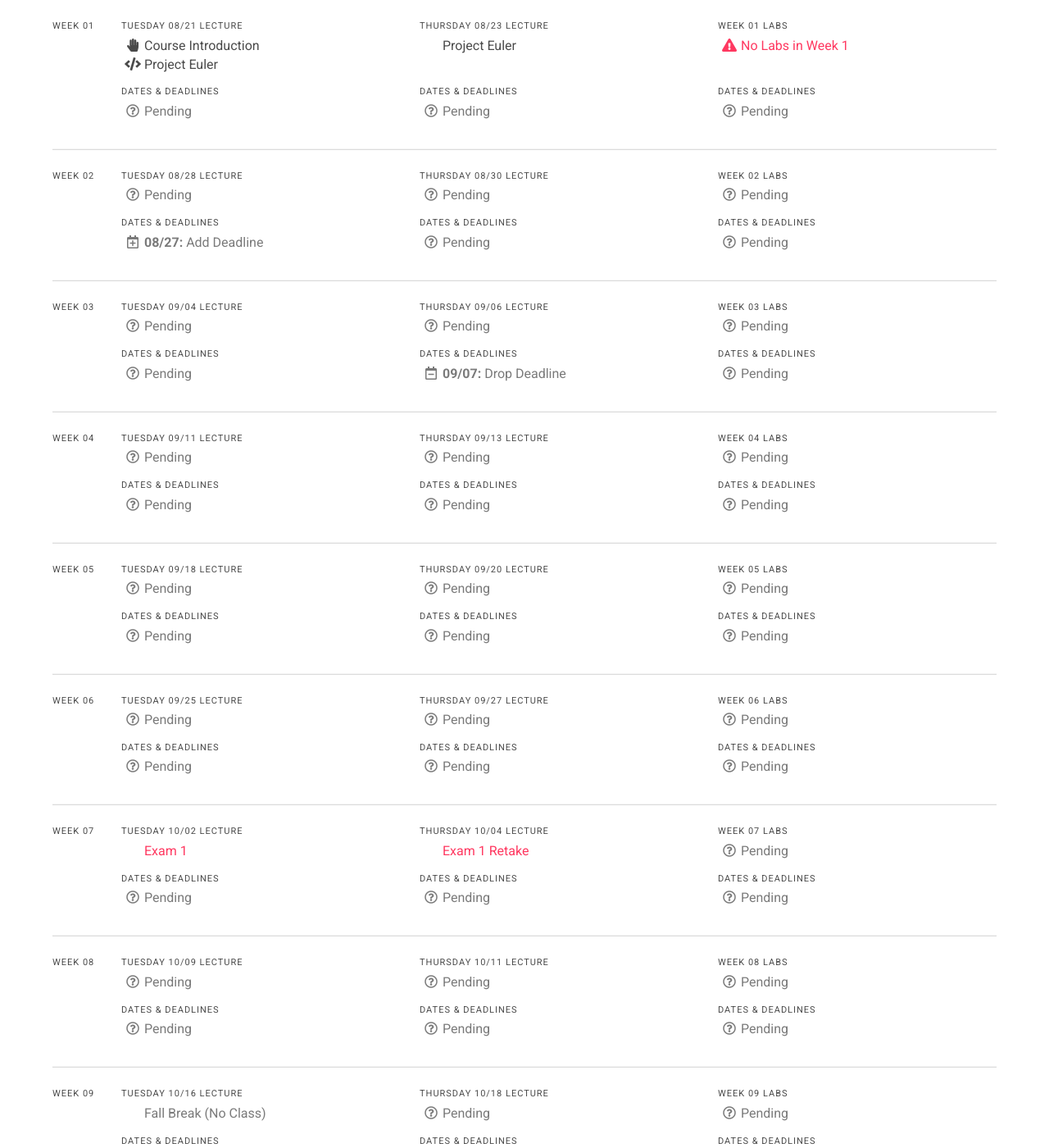
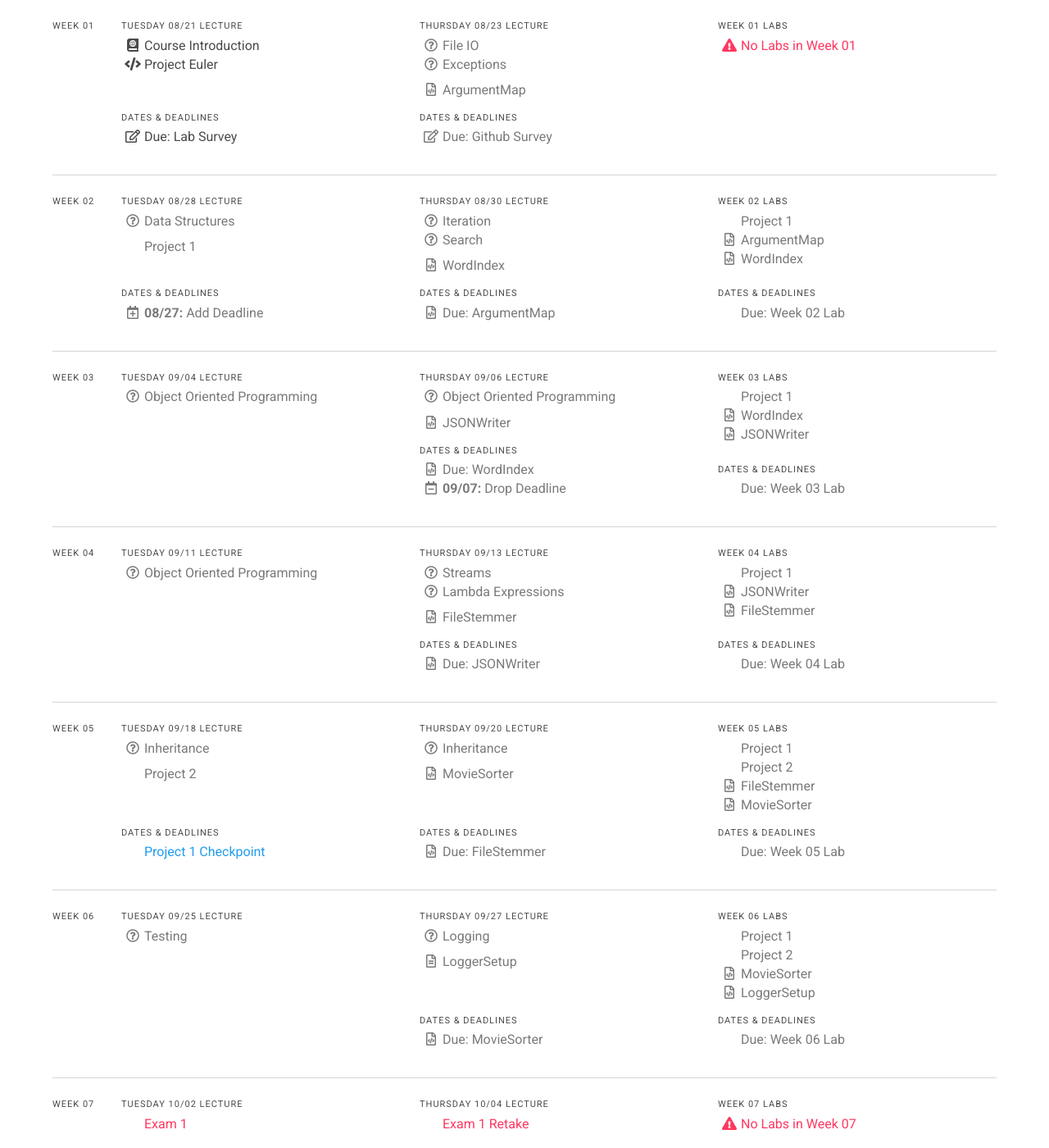
Before and after one commit to usf-cs212-fall2018/usf-cs212-fall2018.github.io, a Jekyll site: the page built from schedule.html, in a window 1280 px wide and 1400 px high, scrolled down 412 px. Shown: the whole window at 82% size. Built offline with Jekyll 4.4.1, drawn with Linux system fonts in a browser that asks for light colours; nearby versions of some CDN libraries; some of the changed text lies outside the part shown.

Commit message:
Tenative initial schedule.

```diff
--- a/_data/schedule.yml
+++ b/_data/schedule.yml
@@ -4,50 +4,54 @@
       resources:
       - text: 'Course Introduction'
         link: '/syllabus.html'
-        icon: 'fas fa-hand-paper'
-        type: false
+        icon: 'fas fa-atlas'
       - text: 'Project Euler'
-        link: false
+        link: 'https://github.com/usf-cs212-fall2018/lectures/tree/master/ProjectEuler'
         icon: 'fas fa-code'
-        type: false
       deadlines:
-      - date: false
-        text: 'Pending'
+      - text: 'Due: Lab Survey'
+        link: 'https://usfca.instructure.com/courses/1579367/quizzes/2329036'
+        icon: 'far fa-edit'
+    - date: 2018-08-23
+      resources:
+      - text: 'File IO'
         link: false
         icon: 'far fa-question-circle'
         type: 'grey'
-    - date: 2018-08-23
-      resources:
-      - text: 'Project Euler'
-        link: '#'
-        icon: false
-        type: false
-      deadlines:
-      - date: false
-        text: 'Pending'
+      - text: 'Exceptions'
         link: false
         icon: 'far fa-question-circle'
         type: 'grey'
+      - text: 'ArgumentMap'
+        link: false
+        icon: 'far fa-file-code'
+        type: 'grey'
+        bump: true
+      deadlines:
+      - date: false
+        text: 'Due: Github Survey'
+        link: false
+        icon: 'far fa-edit'
+        type: 'grey'
   labs:
     resources:
-      - text: 'No Labs in Week 1'
+      - text: 'No Labs in Week 01'
         link: false
         icon: 'fas fa-exclamation-triangle'
         type: 'danger'
-    deadlines:
-      - date: false
-        text: 'Pending'
-        link: false
-        icon: 'far fa-question-circle'
-        type: 'grey'
 - week: 2
   lectures:
     - date: 2018-08-28
       resources:
-      - text: 'Pending'
+      - text: 'Data Structures'
         link: false
         icon: 'far fa-question-circle'
         type: 'grey'
+      - text: 'Project 1'
+        link: false
+        icon: 'far fa-project-diagram'
+        type: 'grey'
+        bump: true
       deadlines:
       - date: 2018-08-27
         text: 'Add Deadline'
@@ -56,49 +60,70 @@
         type: 'grey'
     - date: 2018-08-30
       resources:
-      - text: 'Pending'
+      - text: 'Iteration'
         link: false
         icon: 'far fa-question-circle'
         type: 'grey'
-      deadlines:
-      - date: false
-        text: 'Pending'
+      - text: 'Search'
         link: false
         icon: 'far fa-question-circle'
         type: 'grey'
+      - text: 'WordIndex'
+        link: false
+        icon: 'far fa-file-code'
+        type: 'grey'
+        bump: true
+      deadlines:
+      - date: false
+        text: 'Due: ArgumentMap'
+        link: false
+        icon: 'far fa-file-code'
+        type: 'grey'
   labs:
     resources:
-      - text: 'Pending'
+      - text: 'Project 1'
         link: false
-        icon: 'far fa-question-circle'
+        icon: 'far fa-project-diagram'
+        type: 'grey'
+      - text: 'ArgumentMap'
+        link: false
+        icon: 'far fa-file-code'
+        type: 'grey'
+      - text: 'WordIndex'
+        link: false
+        icon: 'far fa-file-code'
         type: 'grey'
     deadlines:
       - date: false
-        text: 'Pending'
+        text: 'Due: Week 02 Lab'
         link: false
-        icon: 'far fa-question-circle'
+        icon: 'far fa-laptop-code'
         type: 'grey'
 - week: 3
   lectures:
     - date: 2018-09-04
       resources:
-      - text: 'Pending'
-        link: false
-        icon: 'far fa-question-circle'
-        type: 'grey'
-      deadlines:
-      - date: false
-        text: 'Pending'
+      - text: 'Object Oriented Programming'
         link: false
         icon: 'far fa-question-circle'
         type: 'grey'
     - date: 2018-09-06
       resources:
-      - text: 'Pending'
+      - text: 'Object Oriented Programming'
         link: false
         icon: 'far fa-question-circle'
         type: 'grey'
+      - text: 'JSONWriter'
+        link: false
+        icon: 'far fa-file-code'
+        type: 'grey'
+        bump: true
       deadlines:
+      - date: false
+        text: 'Due: WordIndex'
+        link: false
+        icon: 'far fa-file-code'
+        type: 'grey'
       - date: 2018-09-07
         text: 'Drop Deadline'
         link: 'https://myusf.usfca.edu/registration/fall-registration-calendar'
@@ -106,129 +131,180 @@
         type: 'grey'
   labs:
     resources:
-      - text: 'Pending'
+      - text: 'Project 1'
         link: false
-        icon: 'far fa-question-circle'
+        icon: 'far fa-project-diagram'
+        type: 'grey'
+      - text: 'WordIndex'
+        link: false
+        icon: 'far fa-file-code'
+        type: 'grey'
+      - text: 'JSONWriter'
+        link: false
+        icon: 'far fa-file-code'
         type: 'grey'
     deadlines:
       - date: false
-        text: 'Pending'
+        text: 'Due: Week 03 Lab'
         link: false
-        icon: 'far fa-question-circle'
+        icon: 'far fa-laptop-code'
         type: 'grey'
 - week: 4
   lectures:
     - date: 2018-09-11
       resources:
-      - text: 'Pending'
-        link: false
-        icon: 'far fa-question-circle'
-        type: 'grey'
-      deadlines:
-      - date: false
-        text: 'Pending'
+      - text: 'Object Oriented Programming'
         link: false
         icon: 'far fa-question-circle'
         type: 'grey'
     - date: 2018-09-13
       resources:
-      - text: 'Pending'
+      - text: 'Streams'
         link: false
         icon: 'far fa-question-circle'
         type: 'grey'
-      deadlines:
-      - date: false
-        text: 'Pending'
+      - text: 'Lambda Expressions'
         link: false
         icon: 'far fa-question-circle'
         type: 'grey'
+      - text: 'FileStemmer'
+        link: false
+        icon: 'far fa-file-code'
+        type: 'grey'
+        bump: true
+      deadlines:
+      - date: false
+        text: 'Due: JSONWriter'
+        link: false
+        icon: 'far fa-file-code'
+        type: 'grey'
   labs:
     resources:
-      - text: 'Pending'
+      - text: 'Project 1'
         link: false
-        icon: 'far fa-question-circle'
+        icon: 'far fa-project-diagram'
+        type: 'grey'
+      - text: 'JSONWriter'
+        link: false
+        icon: 'far fa-file-code'
+        type: 'grey'
+      - text: 'FileStemmer'
+        link: false
+        icon: 'far fa-file-code'
         type: 'grey'
     deadlines:
       - date: false
-        text: 'Pending'
+        text: 'Due: Week 04 Lab'
         link: false
-        icon: 'far fa-question-circle'
+        icon: 'far fa-laptop-code'
         type: 'grey'
 - week: 5
   lectures:
     - date: 2018-09-18
       resources:
-      - text: 'Pending'
+      - text: 'Inheritance'
         link: false
         icon: 'far fa-question-circle'
         type: 'grey'
+      - text: 'Project 2'
+        link: false
+        icon: 'far fa-project-diagram'
+        type: 'grey'
+        bump: true
       deadlines:
       - date: false
-        text: 'Pending'
+        text: 'Project 1 Checkpoint'
+        link: false
+        icon: 'far fa-project-diagram'
+        type: 'info'
+    - date: 2018-09-20
+      resources:
+      - text: 'Inheritance'
         link: false
         icon: 'far fa-question-circle'
         type: 'grey'
-    - date: 2018-09-20
-      resources:
-      - text: 'Pending'
+      - text: 'MovieSorter'
         link: false
-        icon: 'far fa-question-circle'
+        icon: 'far fa-file-code'
         type: 'grey'
+        bump: true
       deadlines:
-      - date: false
-        text: 'Pending'
+      - text: 'Due: FileStemmer'
         link: false
-        icon: 'far fa-question-circle'
+        icon: 'far fa-file-code'
         type: 'grey'
   labs:
     resources:
-      - text: 'Pending'
+      - text: 'Project 1'
         link: false
-        icon: 'far fa-question-circle'
+        icon: 'far fa-project-diagram'
+        type: 'grey'
+      - text: 'Project 2'
+        link: false
+        icon: 'far fa-project-diagram'
+        type: 'grey'
+      - text: 'FileStemmer'
+        link: false
+        icon: 'far fa-file-code'
+        type: 'grey'
+      - text: 'MovieSorter'
+        link: false
+        icon: 'far fa-file-code'
         type: 'grey'
     deadlines:
       - date: false
-        text: 'Pending'
+        text: 'Due: Week 05 Lab'
         link: false
-        icon: 'far fa-question-circle'
+        icon: 'far fa-laptop-code'
         type: 'grey'
 - week: 6
   lectures:
     - date: 2018-09-25
       resources:
-      - text: 'Pending'
-        link: false
-        icon: 'far fa-question-circle'
-        type: 'grey'
-      deadlines:
-      - date: false
-        text: 'Pending'
+      - text: 'Testing'
         link: false
         icon: 'far fa-question-circle'
         type: 'grey'
     - date: 2018-09-27
       resources:
-      - text: 'Pending'
+      - text: 'Logging'
         link: false
         icon: 'far fa-question-circle'
         type: 'grey'
+      - text: 'LoggerSetup'
+        link: false
+        icon: 'far fa-file-alt'
+        type: 'grey'
+        bump: true
       deadlines:
       - date: false
-        text: 'Pending'
+        text: 'Due: MovieSorter'
         link: false
-        icon: 'far fa-question-circle'
+        icon: 'far fa-file-code'
         type: 'grey'
   labs:
     resources:
-      - text: 'Pending'
+      - text: 'Project 1'
         link: false
-        icon: 'far fa-question-circle'
+        icon: 'far fa-project-diagram'
+        type: 'grey'
+      - text: 'Project 2'
+        link: false
+        icon: 'far fa-project-diagram'
+        type: 'grey'
+      - text: 'MovieSorter'
+        link: false
+        icon: 'far fa-file-code'
+        type: 'grey'
+      - text: 'LoggerSetup'
+        link: false
+        icon: 'far fa-file-code'
         type: 'grey'
     deadlines:
       - date: false
-        text: 'Pending'
+        text: 'Due: Week 06 Lab'
         link: false
-        icon: 'far fa-question-circle'
+        icon: 'far fa-laptop-code'
         type: 'grey'
 - week: 7
   lectures:
@@ -238,12 +314,6 @@
         link: false
         icon: 'far fa-tasks'
         type: 'danger'
-      deadlines:
-      - date: false
-        text: 'Pending'
-        link: false
-        icon: 'far fa-question-circle'
-        type: 'grey'
     - date: 2018-10-04
       resources:
       - text: 'Exam 1 Retake'
@@ -252,59 +322,65 @@
         type: 'danger'
       deadlines:
       - date: false
-        text: 'Pending'
+        text: 'Due: LoggerSetup'
         link: false
-        icon: 'far fa-question-circle'
+        icon: 'far fa-file-code'
         type: 'grey'
   labs:
     resources:
-      - text: 'Pending'
+      - text: 'No Labs in Week 07'
         link: false
-        icon: 'far fa-question-circle'
-        type: 'grey'
-    deadlines:
-      - date: false
-        text: 'Pending'
-        link: false
-        icon: 'far fa-question-circle'
-        type: 'grey'
+        icon: 'fas fa-exclamation-triangle'
+        type: 'danger'
 - week: 8
   lectures:
     - date: 2018-10-09
       resources:
-      - text: 'Pending'
+      - text: 'Multithreading'
         link: false
         icon: 'far fa-question-circle'
         type: 'grey'
+      - text: 'Project 3'
+        link: false
+        icon: 'far fa-project-diagram'
+        type: 'grey'
+        bump: true
       deadlines:
       - date: false
-        text: 'Pending'
+        text: 'Project 2 Checkpoint'
+        link: false
+        icon: 'far fa-project-diagram'
+        type: 'info'
+    - date: 2018-10-11
+      resources:
+      - text: 'Multithreading'
         link: false
         icon: 'far fa-question-circle'
         type: 'grey'
-    - date: 2018-10-11
-      resources:
-      - text: 'Pending'
+      - text: 'ReadWriteLock'
         link: false
-        icon: 'far fa-question-circle'
+        icon: 'far fa-file-alt'
         type: 'grey'
-      deadlines:
-      - date: false
-        text: 'Pending'
-        link: false
-        icon: 'far fa-question-circle'
-        type: 'grey'
+        bump: true
   labs:
     resources:
-      - text: 'Pending'
+      - text: 'Project 2'
         link: false
-        icon: 'far fa-question-circle'
+        icon: 'far fa-project-diagram'
+        type: 'grey'
+      - text: 'Project 3'
+        link: false
+        icon: 'far fa-project-diagram'
+        type: 'grey'
+      - text: 'ReadWriteLock'
+        link: false
+        icon: 'far fa-file-code'
         type: 'grey'
     deadlines:
       - date: false
-        text: 'Pending'
+        text: 'Due: Week 08 Lab'
         link: false
-        icon: 'far fa-question-circle'
+        icon: 'far fa-laptop-code'
         type: 'grey'
 - week: 9
   lectures:
@@ -314,36 +390,29 @@
         link: false
         icon: 'far fa-umbrella-beach'
         type: 'grey'
-      deadlines:
-      - date: false
-        text: 'Pending'
+    - date: 2018-10-18
+      resources:
+      - text: 'Multithreading'
         link: false
         icon: 'far fa-question-circle'
         type: 'grey'
-    - date: 2018-10-18
-      resources:
-      - text: 'Pending'
+      - text: 'PrimeFinder'
         link: false
-        icon: 'far fa-question-circle'
+        icon: 'far fa-file-code'
         type: 'grey'
+        bump: true
       deadlines:
       - date: false
-        text: 'Pending'
+        text: 'Due: ReadWriteLock'
         link: false
-        icon: 'far fa-question-circle'
+        icon: 'far fa-file-code'
         type: 'grey'
   labs:
     resources:
-      - text: 'Pending'
+      - text: 'No Labs in Week 09'
         link: false
-        icon: 'far fa-question-circle'
-        type: 'grey'
-    deadlines:
-      - date: false
-        text: 'Pending'
-        link: false
-        icon: 'far fa-question-circle'
-        type: 'grey'
+        icon: 'fas fa-exclamation-triangle'
+        type: 'danger'
 - week: 10
   lectures:
     - date: 2018-10-23
@@ -351,7 +420,7 @@
       - text: 'Guest Speaker(s)'
         link: false
         icon: 'far fa-user-astronaut'
-        type: 'success'
+        type: 'primary'
       deadlines:
       - date: false
         text: 'Sophie @ IEEE VIS'
@@ -360,53 +429,87 @@
         type: 'grey'
     - date: 2018-10-25
       resources:
-      - text: 'Guest Speaker(s)'
+      - text: 'Regular Expressions'
         link: false
         icon: 'far fa-user-astronaut'
-        type: 'success'
+        type: 'grey'
+      - text: 'HTMLCleaner'
+        link: false
+        icon: 'far fa-file-code'
+        type: 'grey'
+        bump: true
       deadlines:
-      - date: false
-        text: 'Sophie @ IEEE VIS'
+      - text: 'Due: PrimeFinder'
+        link: false
+        icon: 'far fa-file-code'
+        type: 'grey'
+      - text: 'Sophie @ IEEE VIS'
         link: false
         icon: 'far fa-plane-departure'
         type: 'grey'
   labs:
     resources:
-      - text: 'Pending'
+      - text: 'Project 2'
+        link: false
+        icon: 'far fa-project-diagram'
+        type: 'grey'
+      - text: 'Project 3'
+        link: false
+        icon: 'far fa-project-diagram'
+        type: 'grey'
+      - text: 'PrimeFinder'
+        link: false
+        icon: 'far fa-question-circle'
+        type: 'grey'
+      - text: 'HTMLCleaner'
         link: false
         icon: 'far fa-question-circle'
         type: 'grey'
     deadlines:
       - date: false
-        text: 'Pending'
+        text: 'Due: Week 10 Lab'
         link: false
-        icon: 'far fa-question-circle'
+        icon: 'far fa-laptop-code'
         type: 'grey'
 - week: 11
   lectures:
     - date: 2018-10-30
       resources:
-      - text: 'Pending'
+      - text: 'Regular Expressions'
         link: false
         icon: 'far fa-question-circle'
         type: 'grey'
+      - text: 'Project 4'
+        link: false
+        icon: 'far fa-project-diagram'
+        type: 'grey'
+        bump: true
       deadlines:
       - date: false
-        text: 'Pending'
+        text: 'Project 3 Checkpoint'
+        link: false
+        icon: 'far fa-project-diagram'
+        type: 'info'
+    - date: 2018-11-01
+      resources:
+      - text: 'Sockets'
         link: false
         icon: 'far fa-question-circle'
         type: 'grey'
-    - date: 2018-11-01
-      resources:
-      - text: 'Pending'
+      - text: 'LinkParser'
         link: false
-        icon: 'far fa-question-circle'
+        icon: 'far fa-file-code'
         type: 'grey'
+        bump: true
       deadlines:
+      - text: 'Due: HTMLCleaner'
+        link: false
+        icon: 'far fa-file-code'
+        type: 'grey'
       - date: 2018-11-01
         text: 'Project Cutoff'
         link: '/syllabus.html#pass-requirements'
-        icon: 'far fa-flag'
+        icon: 'far fa-calendar-check'
         type: 'danger'
       - date: 2018-11-02
         text: 'Withdraw Deadline'
@@ -415,130 +518,145 @@
         type: 'grey'
   labs:
     resources:
-      - text: 'Pending'
+      - text: 'Project 3'
         link: false
-        icon: 'far fa-question-circle'
+        icon: 'far fa-project-diagram'
+        type: 'grey'
+      - text: 'Project 4'
+        link: false
+        icon: 'far fa-project-diagram'
+        type: 'grey'
+      - text: 'HTMLCleaner'
+        link: false
+        icon: 'far fa-file-code'
+        type: 'grey'
+      - text: 'LinkParser'
+        link: false
+        icon: 'far fa-file-code'
         type: 'grey'
     deadlines:
       - date: false
-        text: 'Pending'
+        text: 'Due: Week 11 Lab'
         link: false
-        icon: 'far fa-question-circle'
+        icon: 'far fa-laptop-code'
         type: 'grey'
 - week: 12
   lectures:
     - date: 2018-11-06
       resources:
-      - text: 'Pending'
-        link: false
-        icon: 'far fa-question-circle'
-        type: 'grey'
-      deadlines:
-      - date: false
-        text: 'Pending'
+      - text: 'Servlets'
         link: false
         icon: 'far fa-question-circle'
         type: 'grey'
     - date: 2018-11-08
       resources:
-      - text: 'Pending'
+      - text: 'Sessions'
         link: false
         icon: 'far fa-question-circle'
         type: 'grey'
+      - text: 'HeaderServer'
+        link: false
+        icon: 'far fa-file-code'
+        type: 'grey'
+        bump: true
       deadlines:
-      - date: false
-        text: 'Pending'
+      - text: 'Due: LinkParser'
         link: false
-        icon: 'far fa-question-circle'
+        icon: 'far fa-file-code'
         type: 'grey'
   labs:
     resources:
-      - text: 'Pending'
+      - text: 'Project 3'
         link: false
-        icon: 'far fa-question-circle'
+        icon: 'far fa-project-diagram'
+        type: 'grey'
+      - text: 'Project 4'
+        link: false
+        icon: 'far fa-project-diagram'
+        type: 'grey'
+      - text: 'LinkParser'
+        link: false
+        icon: 'far fa-file-code'
+        type: 'grey'
+      - text: 'HeaderServer'
+        link: false
+        icon: 'far fa-file-code'
         type: 'grey'
     deadlines:
       - date: false
-        text: 'Pending'
+        text: 'Due: Week 12 Lab'
         link: false
-        icon: 'far fa-question-circle'
+        icon: 'far fa-laptop-code'
         type: 'grey'
 - week: 13
   lectures:
     - date: 2018-11-13
       resources:
-      - text: 'Pending'
+      - text: 'SQL'
+        link: false
+        icon: 'far fa-question-circle'
+        type: 'grey'
+      - text: 'Final Project'
+        link: false
+        icon: 'far fa-project-diagram'
+        type: 'grey'
+        bump: true
+    - date: 2018-11-15
+      resources:
+      - text: 'SQL'
         link: false
         icon: 'far fa-question-circle'
         type: 'grey'
       deadlines:
-      - date: false
-        text: 'Pending'
+      - text: 'Due: HeaderServer'
         link: false
-        icon: 'far fa-question-circle'
-        type: 'grey'
-    - date: 2018-11-15
-      resources:
-      - text: 'Pending'
-        link: false
-        icon: 'far fa-question-circle'
-        type: 'grey'
-      deadlines:
-      - date: false
-        text: 'Pending'
-        link: false
-        icon: 'far fa-question-circle'
+        icon: 'far fa-file-code'
         type: 'grey'
   labs:
     resources:
-      - text: 'Pending'
+      - text: 'Project 3'
         link: false
-        icon: 'far fa-question-circle'
+        icon: 'far fa-project-diagram'
+        type: 'grey'
+      - text: 'Project 4'
+        link: false
+        icon: 'far fa-project-diagram'
+        type: 'grey'
+      - text: 'HeaderServer'
+        link: false
+        icon: 'far fa-file-code'
         type: 'grey'
     deadlines:
       - date: false
-        text: 'Pending'
+        text: 'Due: Week 13 Lab'
         link: false
-        icon: 'far fa-question-circle'
+        icon: 'far fa-laptop-code'
         type: 'grey'
 - week: 14
   lectures:
     - date: 2018-11-20
       resources:
-      - text: 'Exam Review'
-        link: false
-        icon: 'far fa-tasks'
-        type: false
-      deadlines:
-      - date: false
-        text: 'Pending'
+      - text: 'Optional Topics'
         link: false
         icon: 'far fa-question-circle'
         type: 'grey'
+      deadlines:
+      - text: 'Project 4 Checkpoint'
+        link: false
+        icon: 'far fa-project-diagram'
+        type: 'info'
     - date: 2018-11-22
       resources:
       - text: 'Thanksgiving Break (No Class)'
         link: false
         icon: 'far fa-utensils'
         type: 'grey'
-      deadlines:
-      - date: false
-        text: 'Pending'
-        link: false
-        icon: 'far fa-question-circle'
-        type: 'grey'
   labs:
     resources:
-      - text: 'Pending'
+      - text: 'No Labs in Week 14'
         link: false
-        icon: 'far fa-question-circle'
-        type: 'grey'
-    deadlines:
-      - date: false
-        text: 'Pending'
-        link: false
-        icon: 'far fa-question-circle'
-        type: 'grey'
+        icon: 'fas fa-exclamation-triangle'
+        type: 'danger'
 - week: 15
   lectures:
     - date: 2018-11-27
@@ -547,41 +665,23 @@
         link: false
         icon: 'far fa-tasks'
         type: 'danger'
-      deadlines:
-      - date: false
-        text: 'Pending'
-        link: false
-        icon: 'far fa-question-circle'
-        type: 'grey'
     - date: 2018-11-29
       resources:
       - text: 'Exam 2 Retake'
         link: false
         icon: 'far fa-tasks'
         type: 'danger'
-      deadlines:
-      - date: false
-        text: 'Pending'
-        link: false
-        icon: 'far fa-question-circle'
-        type: 'grey'
   labs:
     resources:
-      - text: 'Pending'
+      - text: 'No Labs in Week 15'
         link: false
-        icon: 'far fa-question-circle'
-        type: 'grey'
-    deadlines:
-      - date: false
-        text: 'Pending'
-        link: false
-        icon: 'far fa-question-circle'
-        type: 'grey'
+        icon: 'fas fa-exclamation-triangle'
+        type: 'danger'
 - week: 16
   lectures:
     - date: 2018-12-04
       resources:
-      - text: 'Pending'
+      - text: "What's Next"
         link: false
         icon: 'far fa-question-circle'
         type: 'grey'
@@ -601,17 +701,16 @@
       - date: 2018-12-05
         text: 'Review Cutoff'
         link: false
-        icon: 'far fa-flag'
+        icon: 'far fa-calendar-check'
         type: 'danger'
+      - date: 2018-12-07
+        text: 'CS Night'
+        link: false
+        icon: 'far fa-calendar-alt'
+        type: 'grey'
   labs:
     resources:
-      - text: 'Pending'
+      - text: 'No Labs in Week 16'
         link: false
-        icon: 'far fa-question-circle'
-        type: 'grey'
-    deadlines:
-      - date: false
-        text: 'Pending'
-        link: false
-        icon: 'far fa-question-circle'
-        type: 'grey'
+        icon: 'fas fa-exclamation-triangle'
+        type: 'danger'
```
